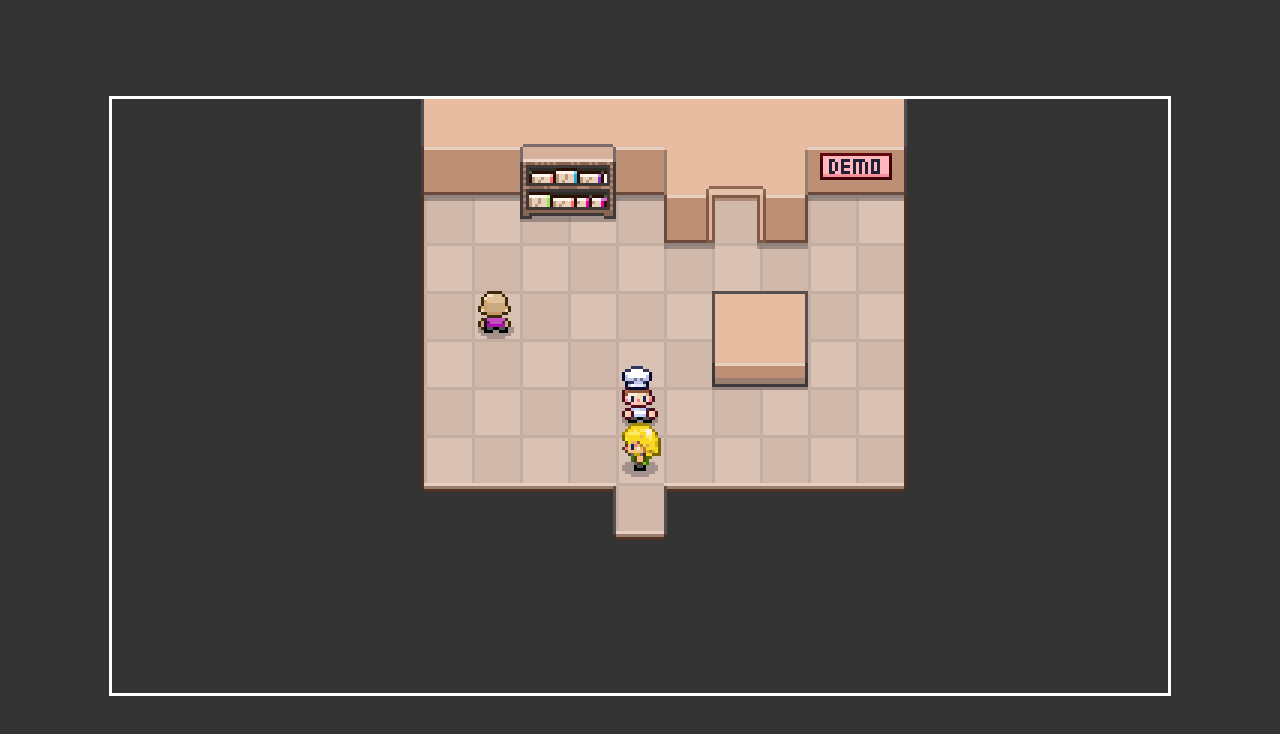
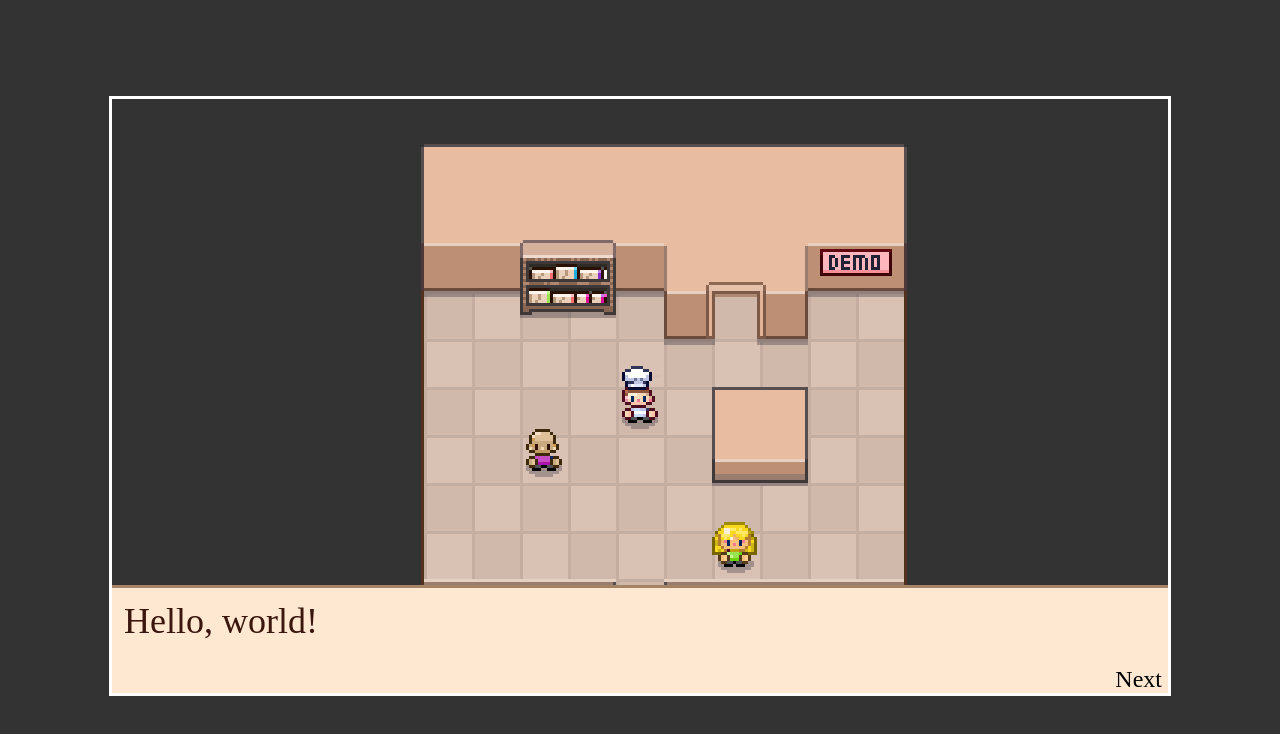
Before and after one commit to TheBlckbird/Pizza-Legends, a plain HTML site: page index.html in a window 1280 px wide. Drawn offline with Linux system fonts and the light colour scheme.

Commit message:
add TextMessage to index.html, bugfixes and exmpls

```diff
--- a/Overworld.js
+++ b/Overworld.js
@@ -51,11 +51,12 @@ class Overworld {
         this.startGameLoop()
 
         this.map.startCutscene([
-            { who: "hero", type: "walk", direction : "down" },
-            { who: "hero", type: "walk", direction : "down" },
-            { who: "npcA", type: "walk", direction : "left" },
-            { who: "npcA", type: "walk", direction : "left" },
-            { who: "npcA", type: "stand", direction : "up", time: 800 },
+            // { who: "hero", type: "walk", direction : "down" },
+            // { who: "hero", type: "walk", direction : "down" },
+            // { who: "npcA", type: "walk", direction : "left" },
+            // { who: "npcA", type: "walk", direction : "left" },
+            // { who: "npcA", type: "stand", direction : "up", time: 800 },
+            { type: "textMessage", text: "Hello, world!" },
         ])
 
     }
--- a/OverworldEvent.js
+++ b/OverworldEvent.js
@@ -45,7 +45,7 @@ class OverworldEvent {
     }
 
     textMessage(resolve) {
-        const message = new this.textMessage({
+        const message = new TextMessage({
             text: this.event.text,
             onComplete: () => resolve(),
         })
--- a/index.html
+++ b/index.html
@@ -19,6 +19,7 @@
     <script src="/GameObject.js"></script>
     <script src="/Person.js"></script>
     <script src="/Sprite.js"></script>
+    <script src="/TextMessage.js"></script>
     <script src="/OverworldMap.js"></script>
     <script src="/OverworldEvent.js"></script>
     <script src="/init.js"></script>
```
